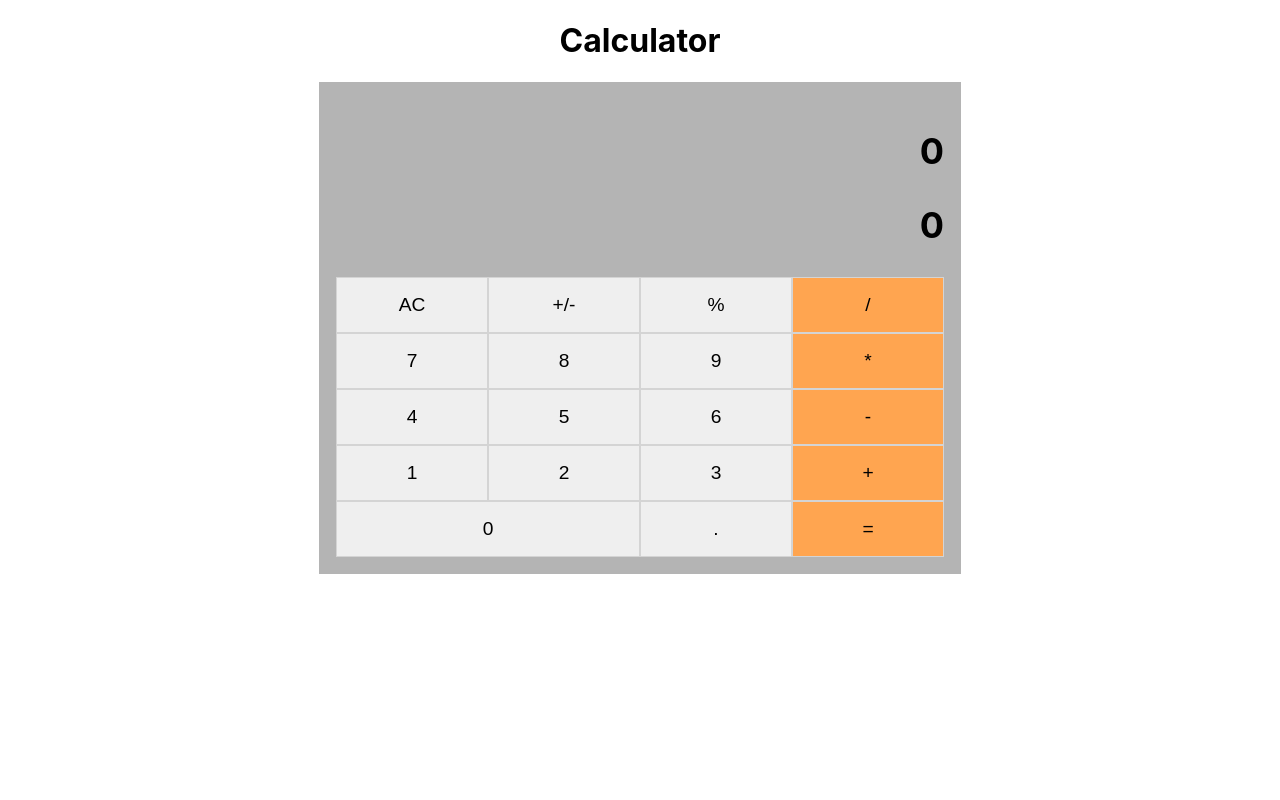
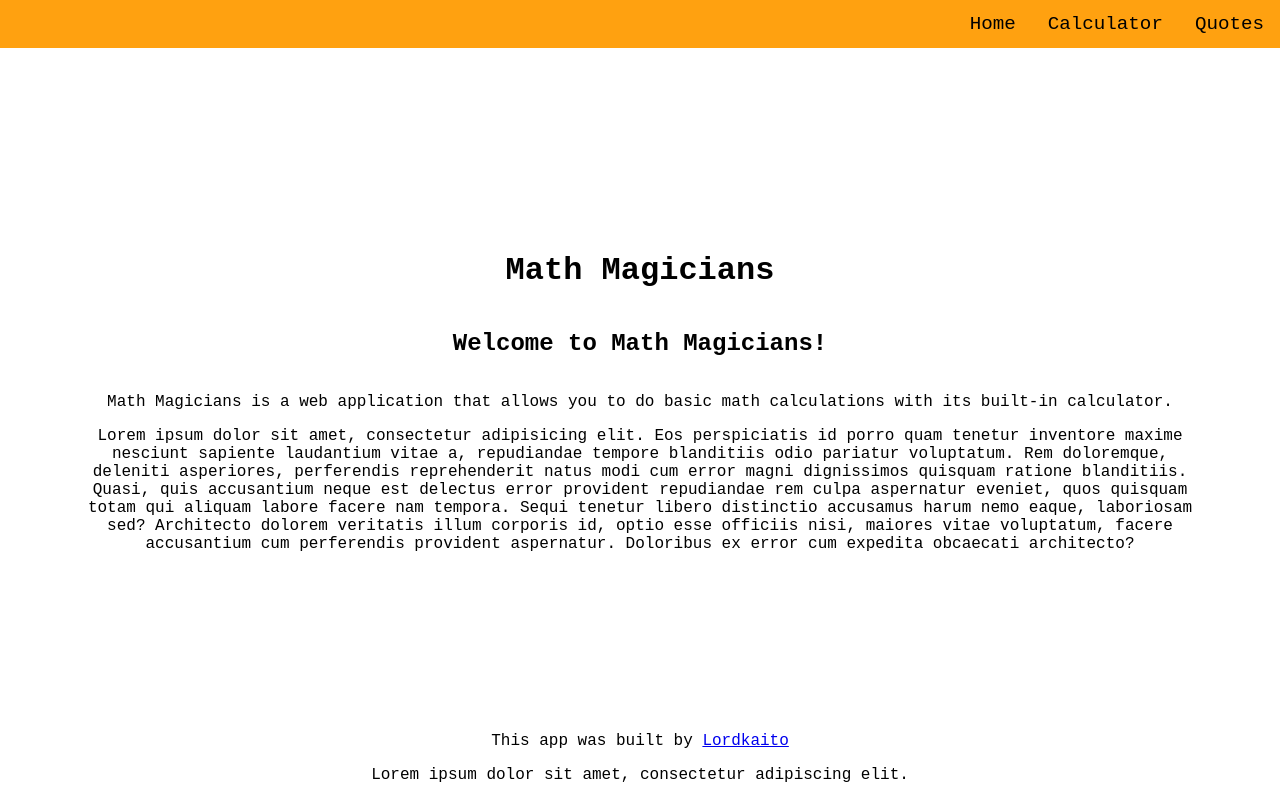
Before and after one commit to Lordkaito/react-app, a React (Create React App) app: page / in a window 1280 px wide. Built offline with nearby package versions, Linux system fonts and the light colour scheme.

Commit message:
Build the complete website using react

```diff
--- a/package.json
+++ b/package.json
@@ -9,6 +9,7 @@
     "big.js": "^6.1.1",
     "react": "^17.0.2",
     "react-dom": "^17.0.2",
+    "react-router-dom": "^5.3.0",
     "react-scripts": "4.0.3",
     "web-vitals": "^1.0.1"
   },
--- a/public/index.html
+++ b/public/index.html
@@ -10,34 +10,10 @@
       content="Web site created using create-react-app"
     />
     <link rel="apple-touch-icon" href="%PUBLIC_URL%/logo192.png" />
-    <!--
-      manifest.json provides metadata used when your web app is installed on a
-      user's mobile device or desktop. See https://developers.google.com/web/fundamentals/web-app-manifest/
-    -->
     <link rel="manifest" href="%PUBLIC_URL%/manifest.json" />
-    <!--
-      Notice the use of %PUBLIC_URL% in the tags above.
-      It will be replaced with the URL of the `public` folder during the build.
-      Only files inside the `public` folder can be referenced from the HTML.
-
-      Unlike "/favicon.ico" or "favicon.ico", "%PUBLIC_URL%/favicon.ico" will
-      work correctly both with client-side routing and a non-root public URL.
-      Learn how to configure a non-root public URL by running `npm run build`.
-    -->
     <title>React App</title>
   </head>
   <body>
-    <noscript>You need to enable JavaScript to run this app.</noscript>
     <div id="root"></div>
-    <!--
-      This HTML file is a template.
-      If you open it directly in the browser, you will see an empty page.
-
-      You can add webfonts, meta tags, or analytics to this file.
-      The build step will place the bundled scripts into the <body> tag.
-
-      To begin the development, run `npm start` or `yarn start`.
-      To create a production bundle, use `npm run build` or `yarn build`.
-    -->
   </body>
 </html>
--- a/src/App.css
+++ b/src/App.css
@@ -1,3 +1,11 @@
+body {
+  border: none;
+  padding: 0;
+  margin: 0;
+  box-sizing: border-box;
+  font-family: 'Courier New', Courier, monospace;
+}
+
 .title {
   text-align: center;
 }
@@ -53,3 +61,76 @@
 .equals:hover {
   background-color: #ffa110;
 }
+
+.navbar {
+  background-color: #ffa110;
+  position: fixed;
+  width: 100%;
+  top: 0;
+}
+
+ul {
+  margin: 0;
+  padding: 0 1rem;
+  display: flex;
+  align-items: center;
+  height: 3rem;
+  justify-content: flex-end;
+  gap: 2rem;
+}
+
+li {
+  list-style: none;
+  font-size: 1.2rem;
+}
+
+li a {
+  text-decoration: none;
+  color: #000;
+}
+
+li a:hover {
+  color: #d4d4d4;
+}
+
+.showcase,
+.quotes {
+  text-align: center;
+  display: flex;
+  align-items: center;
+  justify-content: center;
+  flex-direction: column;
+  height: 100vh;
+  margin: 0 5rem;
+}
+
+.footer {
+  position: fixed;
+  bottom: 0;
+  width: 100%;
+}
+
+.footer .container {
+  text-align: center;
+  width: 100%;
+}
+
+.calculator {
+  text-align: center;
+  display: flex;
+  align-items: center;
+  justify-content: center;
+  flex-direction: column;
+  margin-top: 4rem;
+}
+
+.quote {
+  font-style: italic;
+  font-size: 1.4rem;
+}
+
+.quoteAuthor {
+  font-style: italic;
+  font-weight: bold;
+  font-size: 1.2rem;
+}
--- a/src/App.js
+++ b/src/App.js
@@ -1,8 +1,36 @@
+import React, { useState, useEffect } from 'react';
+import { Route, Switch } from 'react-router-dom';
 import './App.css';
 import Calculator from './components/Calculator';
+import Navbar from './components/Navbar';
+import Showcase from './components/Showcase';
+import Footer from './components/Footer';
+import Quotes from './components/Quotes';
+
+// import everything I need here
 
 function App() {
-  return <Calculator />;
+  return (
+    <>
+      <Navbar />
+      <Switch>
+        <Route exact path='/'>
+          <div className='home'>
+            <div className='inner'>
+              <Showcase />
+            </div>
+          </div>
+        </Route>
+        <Route path='/calculator'>
+          <Calculator />
+        </Route>
+        <Route path='/quotes'>
+          <Quotes />
+        </Route>
+      </Switch>
+      <Footer />
+    </>
+  );
 }
 
 export default App;
--- /dev/null
+++ b/src/components/Footer.js
@@ -0,0 +1,18 @@
+import React from 'react';
+
+const Footer = () => {
+  return (
+    <footer className="footer">
+      <div className="container">
+        <p className="text-muted">
+          This app was built by <a href="https://github.com/Lordkaito">Lordkaito</a>
+        </p>
+        <p className="text-muted">
+          Lorem ipsum dolor sit amet, consectetur adipiscing elit.
+        </p>
+      </div>
+    </footer>
+  );
+};
+
+export default Footer;
--- /dev/null
+++ b/src/components/Navbar.js
@@ -0,0 +1,40 @@
+import React from 'react';
+import { NavLink } from 'react-router-dom';
+
+const Navbar = () => {
+  const links = [
+    {
+      name: 'Home',
+      path: '/',
+      id: 1,
+    },
+    {
+      name: 'Calculator',
+      path: '/calculator',
+      id: 2,
+    },
+    {
+      name: 'Quotes',
+      path: '/quotes',
+      id: 3,
+    },
+  ];
+
+  return (
+    <nav className='navbar'>
+      <ul className='navbarLink home'>
+        {links.map((link) => {
+          return (
+            <li key={link.id}>
+              <NavLink to={link.path} exact>
+                {link.name}
+              </NavLink>
+            </li>
+          );
+        })}
+      </ul>
+    </nav>
+  );
+};
+
+export default Navbar;
--- /dev/null
+++ b/src/components/Quotes.js
@@ -0,0 +1,52 @@
+import React from 'react';
+
+const Quotes = () => {
+  const quotes = [
+    {
+      quote: 'Pure mathematics is, in its way, the poetry of logical ideas.',
+      id: 1,
+      author: 'Albert Einstein',
+    },
+    {
+      quote: 'Without mathematics, there is nothing you can do. Everything around you is mathematics. Everything around you is numbers.',
+      id: 2,
+      author: 'Shakuntala Devi',
+    },
+    {
+      quote: 'Mathematics is the most beautiful and most powerful creation of the human spirit.',
+      id: 3,
+      author: 'Stefan Banach',
+    },
+    {
+      quote: 'Mathematics is the alphabet with which God has written the universe.',
+      id: 4,
+      author: 'Galileo Galilei',
+    },
+    {
+      quote: 'As far as the laws of mathematics refer to reality, they are not certain, and as far as they are certain, they do not refer to reality.',
+      id: 5,
+      author: 'Albert Einstein',
+    },
+  ];
+  let randomNumber;
+
+  const randomQuote = (min, max) => {
+    const randomNumberGenerate = Math.floor(
+      Math.random() * (max - min) + min,
+    );
+    randomNumber = randomNumberGenerate;
+    return randomNumber;
+  };
+
+  randomQuote(1, 5);
+
+  return (
+    <div className="quotes">
+      <h1>Quotes</h1>
+      <p className='quote'>{quotes[randomNumber].quote}</p>
+      <p className='quoteAuthor'>{quotes[randomNumber].author}</p>
+    </div>
+  );
+};
+
+export default Quotes;
--- /dev/null
+++ b/src/components/Showcase.js
@@ -0,0 +1,24 @@
+import React from 'react';
+
+const Showcase = () => {
+  return (
+    <div className="showcase">
+      <div className='showcaseTitle'>
+        <h1>Math Magicians</h1>
+      </div>
+      <div className='welcome'>
+        <h2>Welcome to Math Magicians!</h2>
+      </div>
+      <div className='showcaseText'>
+        <p className='showcaseDescription'>
+          Math Magicians is a web application that allows you to do basic math calculations with its built-in calculator.
+        </p>
+        <p>
+        Lorem ipsum dolor sit amet, consectetur adipisicing elit. Eos perspiciatis id porro quam tenetur inventore maxime nesciunt sapiente laudantium vitae a, repudiandae tempore blanditiis odio pariatur voluptatum. Rem doloremque, deleniti asperiores, perferendis reprehenderit natus modi cum error magni dignissimos quisquam ratione blanditiis. Quasi, quis accusantium neque est delectus error provident repudiandae rem culpa aspernatur eveniet, quos quisquam totam qui aliquam labore facere nam tempora. Sequi tenetur libero distinctio accusamus harum nemo eaque, laboriosam sed? Architecto dolorem veritatis illum corporis id, optio esse officiis nisi, maiores vitae voluptatum, facere accusantium cum perferendis provident aspernatur. Doloribus ex error cum expedita obcaecati architecto?
+        </p>
+      </div>
+    </div>
+  );
+};
+
+export default Showcase;
--- a/src/index.css
+++ /dev/null
@@ -1,29 +0,0 @@
-body {
-  margin: 0;
-  border: none;
-  padding: 0;
-  font-family:
-    -apple-system,
-    BlinkMacSystemFont,
-    'Segoe UI',
-    'Roboto',
-    'Oxygen',
-    'Ubuntu',
-    'Cantarell',
-    'Fira Sans',
-    'Droid Sans',
-    'Helvetica Neue',
-    sans-serif;
-  -webkit-font-smoothing: antialiased;
-  -moz-osx-font-smoothing: grayscale;
-}
-
-code {
-  font-family:
-    source-code-pro,
-    Menlo,
-    Monaco,
-    Consolas,
-    'Courier New',
-    monospace;
-}
--- a/src/index.js
+++ b/src/index.js
@@ -1,19 +1,15 @@
 // eslint-disable-next-line no-unused-vars
 import React from 'react';
 import ReactDOM from 'react-dom';
-import './index.css';
+import { BrowserRouter as Router } from 'react-router-dom';
 // eslint-disable-next-line no-unused-vars
 import App from './App';
-import reportWebVitals from './reportWebVitals';
 
 ReactDOM.render(
   <React.StrictMode>
-    <App />
+    <Router>
+      <App />
+    </Router>
   </React.StrictMode>,
   document.getElementById('root'),
 );
-
-// If you want to start measuring performance in your app, pass a function
-// to log results (for example: reportWebVitals(console.log))
-// or send to an analytics endpoint. Learn more: https://bit.ly/CRA-vitals
-reportWebVitals();
```
Also changed, not shown: .eslintrc.json, 1 other file (tests, documents, lock files or other folders).
